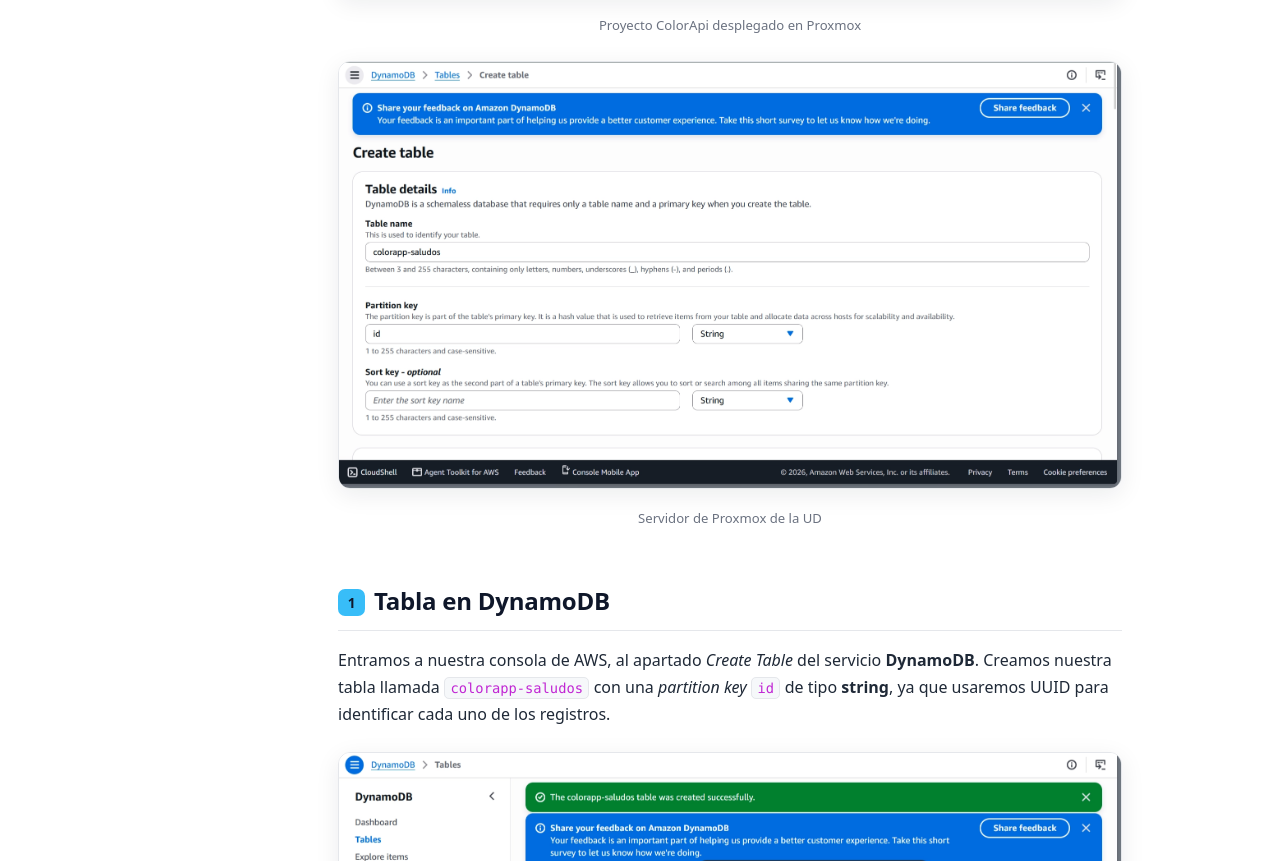
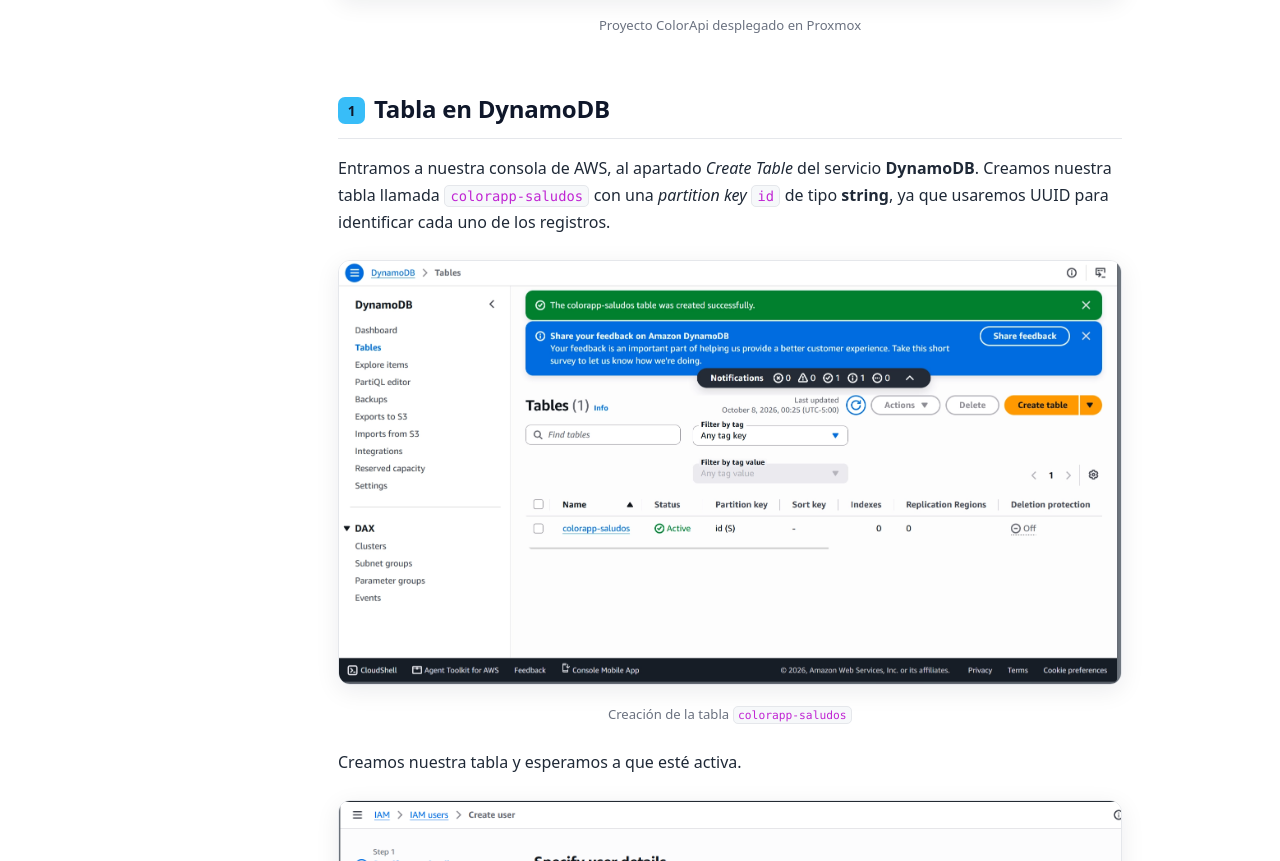
Before and after one commit to SantiagoAvila21/Proyecto-Informatica-I, a plain HTML site: page docs/index.html in a window 1280 px wide. Shown: the part 858-1719 px from the top of the page. Drawn offline with nearby package versions, Linux system fonts and the light colour scheme.

Commit message:
Quitar imagen sobrante de la introducción

```diff
--- a/docs/index.html
+++ b/docs/index.html
@@ -287,10 +287,6 @@
     <figure>
       <img src="image.png" alt="Proyecto ColorApi desplegado">
       <figcaption>Proyecto ColorApi desplegado en Proxmox</figcaption>
-    </figure>
-    <figure>
-      <img src="201889d2-8ecb-43cb-bed9-11df53d6a2f0.png" alt="Servidor Proxmox">
-      <figcaption>Servidor de Proxmox de la UD</figcaption>
     </figure>
   </section>
 
```
Also changed, not shown: docs/201889d2-8ecb-43cb-bed9-11df53d6a2f0.png (deleted).
